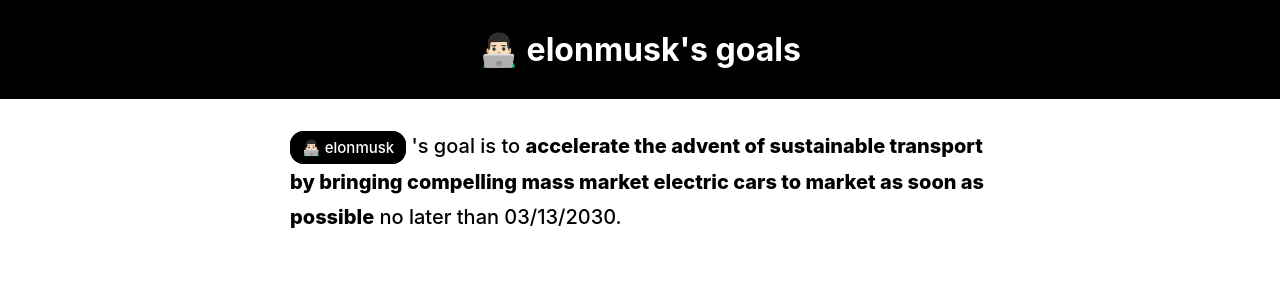
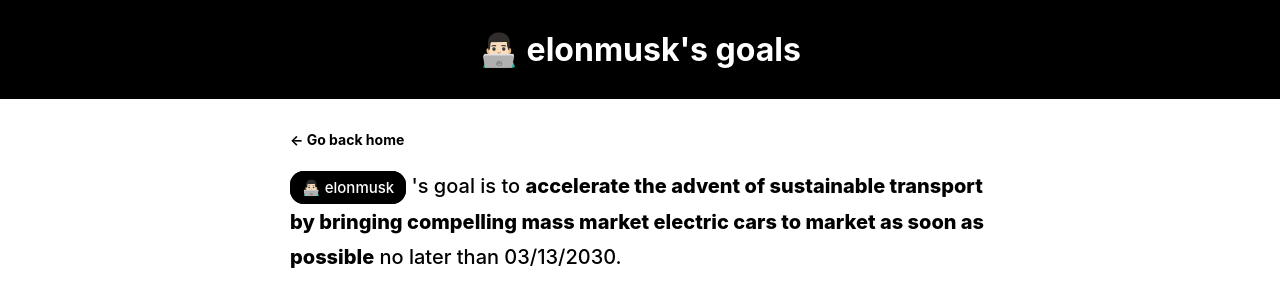
Before and after one commit to samuelwjlee/public-goals-prototype, a React (Create React App) app: page /user/elonmusk in a window 1280 px wide. Shown: the top 306 px of the page. Built offline with nearby package versions, Linux system fonts and the light colour scheme; data requests are answered from the project's data file.

Commit message:
Update css across components

```diff
--- /dev/null
+++ b/src/components/BackLink.tsx
@@ -0,0 +1,14 @@
+import { Link } from 'react-router-dom'
+
+type Props = {
+  destinationText: string
+  destinationUrl: string
+}
+
+export default function BackLink({ destinationText, destinationUrl }: Props) {
+  return (
+    <Link className="back-link" to={destinationUrl}>
+      ← Go back {destinationText}
+    </Link>
+  )
+}
--- a/src/components/GoalPage.tsx
+++ b/src/components/GoalPage.tsx
@@ -5,6 +5,7 @@
 import GoalDescription from './GoalDescription'
 import UserBubble from './UserBubble'
 import Loader from './Loader'
+import BackLink from './BackLink'
 
 export default function GoalPage() {
   const goalId = useParams().id
@@ -15,7 +16,7 @@
   return (
     <Loader isLoading={isGoalLoading || isCommentsLoading}>
       <div className="goal-page">
-        <a href="/">👈🏼 Back</a>
+        <BackLink destinationText="home" destinationUrl="/" />
         {goal && (
           <div className="goal-page-content">
             <GoalDescription goalData={goal} />
--- a/src/components/PublicGoals.tsx
+++ b/src/components/PublicGoals.tsx
@@ -3,6 +3,7 @@
 import { GoalData } from '../constants/types'
 import GoalDescription from './GoalDescription'
 import Loader from './Loader'
+import { Link } from 'react-router-dom'
 
 export default function PublicGoals() {
   const [goals, isLoading] = useFetch(FETCH_GOALS_URL)
@@ -16,10 +17,10 @@
               <GoalDescription goalData={goal} />
               <div className="goal-card-footer">
                 {!!goal?.commentCount && (
-                  <>
+                  <Link to={`/${goal?.id}`} className="comment-link">
                     {goal?.commentCount} comment
                     {goal?.commentCount > 1 ? 's' : ''}
-                  </>
+                  </Link>
                 )}
               </div>
             </div>
--- a/src/components/UserGoals.tsx
+++ b/src/components/UserGoals.tsx
@@ -2,6 +2,7 @@
 import { GoalData } from '../constants/types'
 import { FETCH_GOALS_URL } from '../constants/urls'
 import { useFetch } from '../hooks/api-hook'
+import BackLink from './BackLink'
 import GoalDescription from './GoalDescription'
 import Loader from './Loader'
 
@@ -11,11 +12,14 @@
   return (
     <Loader isLoading={isLoading}>
       <h1 className="header">👨🏻‍💻 {username}'s goals</h1>
-      {goals?.map((goal: GoalData) => (
-        <div className="user-goal">
-          <GoalDescription goalData={goal} key={goal.id} />
-        </div>
-      ))}
+      <div className="user-goal-content">
+        <BackLink destinationText="home" destinationUrl="/" />
+        {goals?.map((goal: GoalData) => (
+          <div className="user-goal">
+            <GoalDescription goalData={goal} key={goal.id} />
+          </div>
+        ))}
+      </div>
     </Loader>
   )
 }
--- a/src/index.css
+++ b/src/index.css
@@ -51,7 +51,6 @@
 .emphasized-goal-attr:hover {
   text-decoration: underline;
   text-decoration-thickness: 5px;
-  text-decoration-color: #fbf719;
   text-decoration-skip-ink: none;
 }
 
@@ -99,8 +98,31 @@
   padding: 0 10px;
 }
 
+.user-goal-content {
+  padding: 0 20px;
+  margin: 30px auto;
+  max-width: 700px;
+}
 .user-goal {
-  max-width: 700px;
-  margin: 30px auto;
-  padding: 0 20px;
+  margin-top: 20px;
 }
+
+.back-link {
+  color: black;
+  font-size: 14px;
+  font-weight: bold;
+  text-decoration: none;
+}
+.back-link:hover {
+  text-decoration: underline;
+  text-decoration-thickness: 3px;
+}
+
+.comment-link {
+  color: black;
+  text-decoration: none;
+}
+.comment-link:hover {
+  text-decoration: underline;
+  text-decoration-thickness: 3px;
+}
```
